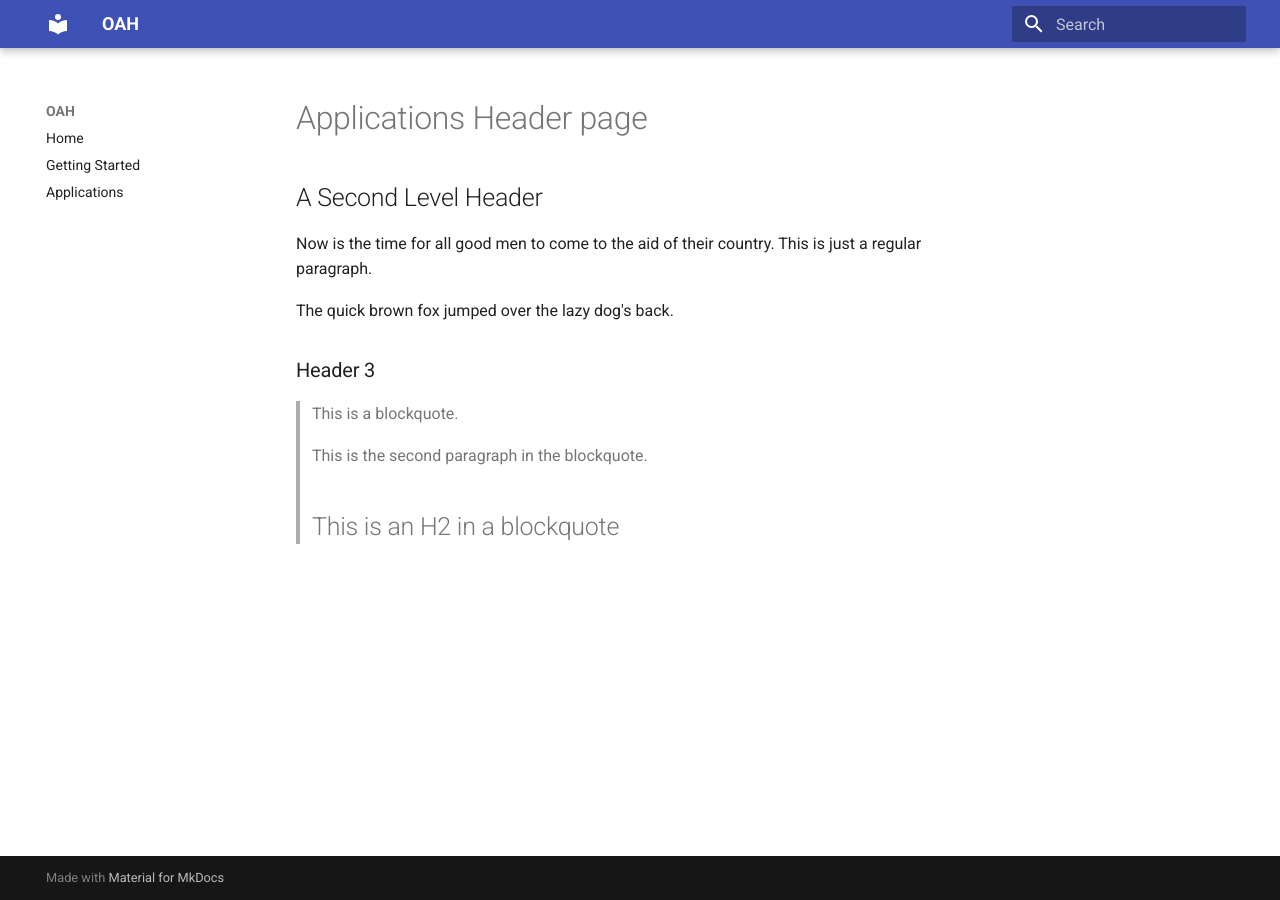
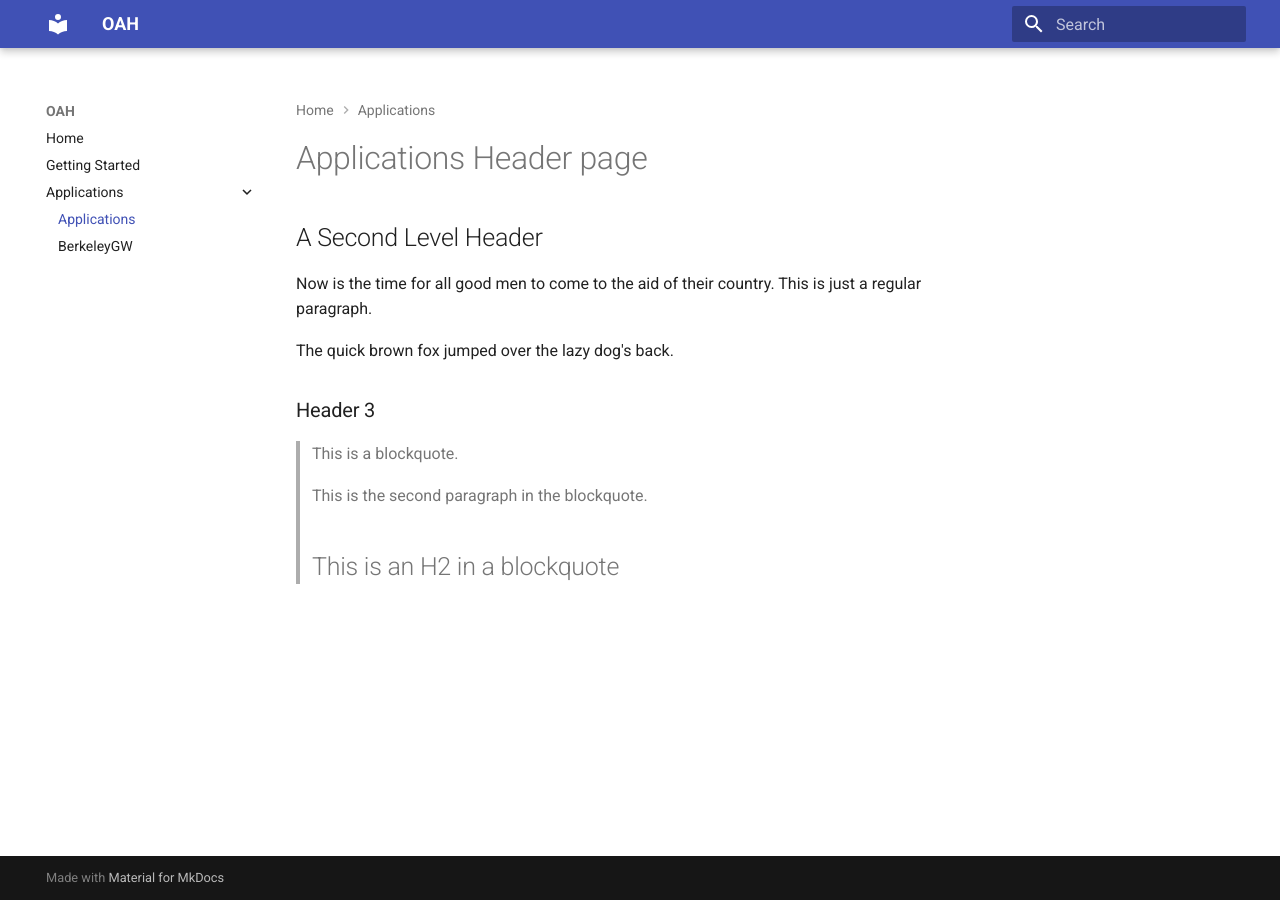
Before and after one commit to oahull0112/oahull0112.github.io, an MkDocs documentation site: the page built from docs/Applications/applications.md, in a window 1280 px wide. Built offline with MkDocs 1.6.1 and Material for MkDocs 9.7.7, drawn with Linux system fonts in a browser that asks for light colours.

Commit message:
rearrange apps

```diff
--- a/mkdocs.yml
+++ b/mkdocs.yml
@@ -2,8 +2,11 @@ site_name: OAH
 nav:
   - Home: index.md
   - Getting Started: howto.md
-  - Applications: applications.md
+  - Applications:
+      - Applications/applications.md
+      - BerkeleyGW: Applications/berkeleygw.md
 theme:
   name: material
   features:
+    - navigation.indexes
     - navigation.path
```
